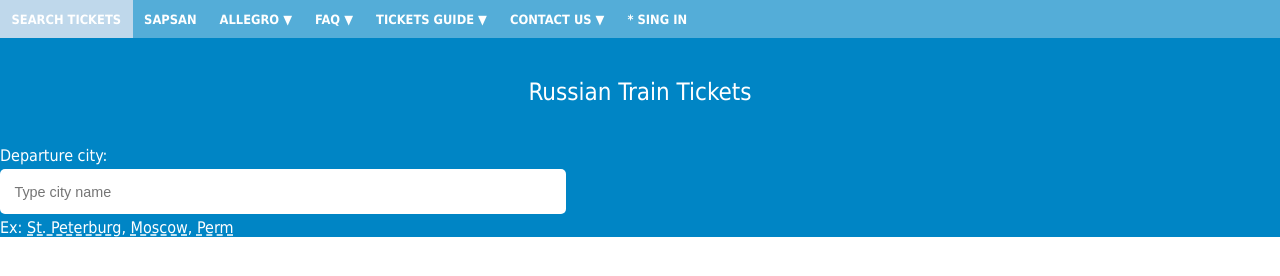
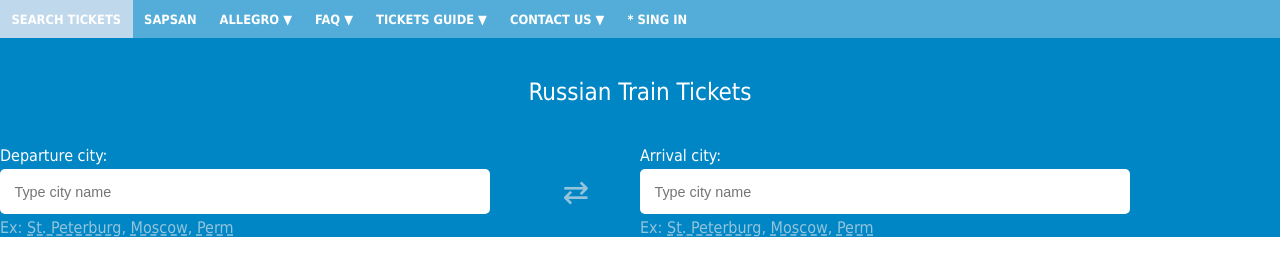
Before and after one commit to alex-krasnoselskikh/test-task, a plain HTML site: page index.html in a window 1280 px wide. Drawn offline with Linux system fonts and the light colour scheme.

Commit message:
add swap button

```diff
--- a/css/style.css
+++ b/css/style.css
@@ -59,13 +59,20 @@ body {
   font-size: 1em;
 }
 
+.city-selection {
+  display: flex;
+  flex-direction: row;
+  flex-wrap: wrap;
+}
+
 .city {
-  width: 42%;
+  width: 40%;
+  /* width: 200px; */
 }
 
 .city input {
   font-size: 0.9em;
-  width: 100%;
+  width: 90%;
   padding: 1em;
   margin-top: 0.3em;
   margin-bottom: 0.3em;
@@ -77,24 +84,61 @@ body {
   margin: 0;
   padding: 0;
 }
+/* .city .example ul {
+  display: block;
+} */
 
 .city .example li {
   display: inline-block;
   text-decoration: underline;
   text-decoration-style: dashed;
+  cursor: pointer;
+  color: #94c4db;
+}
+
+.city .example li:hover {
+  color: white;
+  text-decoration: none;
 }
 
 .city .example li:first-child::before {
   content: "Ex: ";
   display: inline-block;
   white-space: pre-wrap;
+  pointer-events: none;
 }
 .city .example li:not(:last-child)::after {
   content: ",";
   display: inline-block;
+  pointer-events: none;
 }
 
-@media screen and (max-width: 600px) {
+.swap {
+  width: 10%;
+  font-size: 2em;
+  color: #94c4db;
+  text-align: center;
+  display: flex;
+  align-items: center;
+  justify-content: center;
+
+}
+
+.swap button {
+  margin: 0 auto;
+  display: inline-block;
+  border: none;
+  background-color: inherit;
+  color: #94c4db;
+  font-size: 1em;
+}
+
+.swap button:hover {
+  color: white;
+  cursor: pointer;
+}
+
+@media screen and (max-width: 700px) {
   .topnav a:not(:first-child) {
     display: none;
   }
@@ -107,7 +151,7 @@ body {
   }
 }
 
-@media screen and (max-width: 600px) {
+@media screen and (max-width: 700px) {
   .topnav.expanded {
     position: relative;
   }
--- a/index.html
+++ b/index.html
@@ -37,6 +37,31 @@
               <li>Perm</li>
             </ul>
           </div>
+
+          <div class="swap">
+            <button type="button">&#x21C4;</button>
+          </div>
+
+          <div class="city">
+              <label for="arrival-city">Arrival city:</label>
+              <input type="text" name="" id="arrival-city" placeholder="Type city name">
+              <ul class="example">
+                <li>St. Peterburg</li>
+                <li>Moscow</li>
+                <li>Perm</li>
+              </ul>
+            </div>
+
+        </div>
+        <div class="date-selection">
+          <div class="date">
+
+          </div>
+
+          <div class="date">
+
+          </div>
+
         </div>
       </form>
     </div>
```
